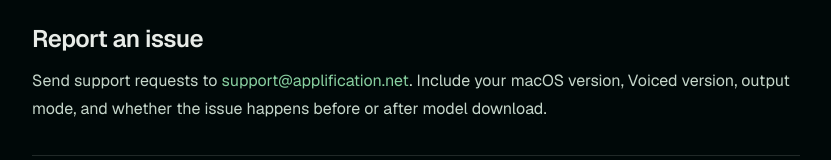
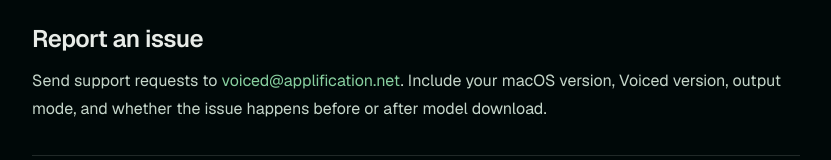
Before and after one commit to applification/voiced, a Next.js app in the folder website/: page /support in a window 1280 px wide. Shown: the part 766-926 px from the top of the page, without its empty margins (224-1055 px from the left). Built offline with nearby package versions, Linux system fonts and the light colour scheme; a web font is replaced by a local one.

Commit message:
Update Voiced website and App Store metadata

```diff
--- a/website/app/support/page.tsx
+++ b/website/app/support/page.tsx
@@ -67,9 +67,9 @@
             Send support requests to{" "}
             <a
               className="text-[#88d0a0] transition hover:text-[#e8ece8]"
-              href="mailto:support@applification.net?subject=Voiced%20Support"
+              href="mailto:voiced@applification.net?subject=Voiced%20Support"
             >
-              support@applification.net
+              voiced@applification.net
             </a>
             . Include your macOS version, Voiced version, output mode, and
             whether the issue happens before or after model download.
```
